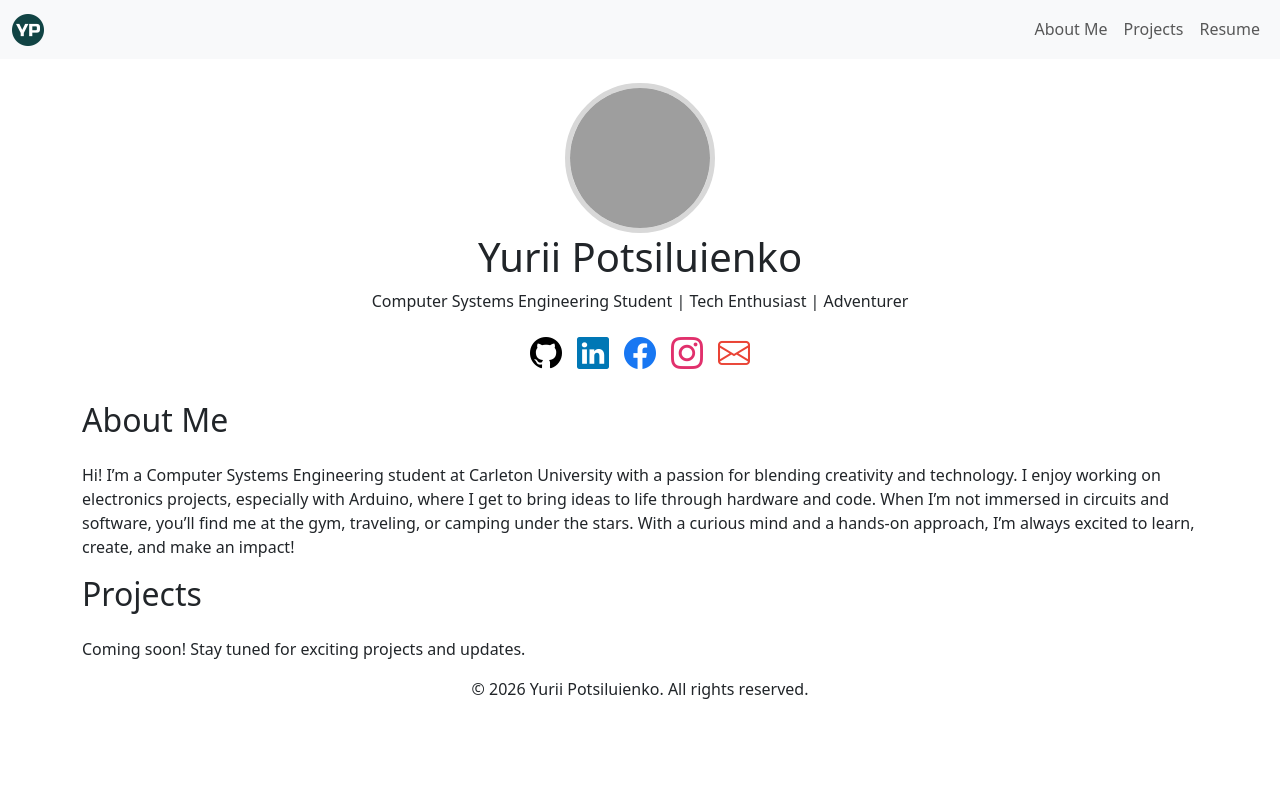
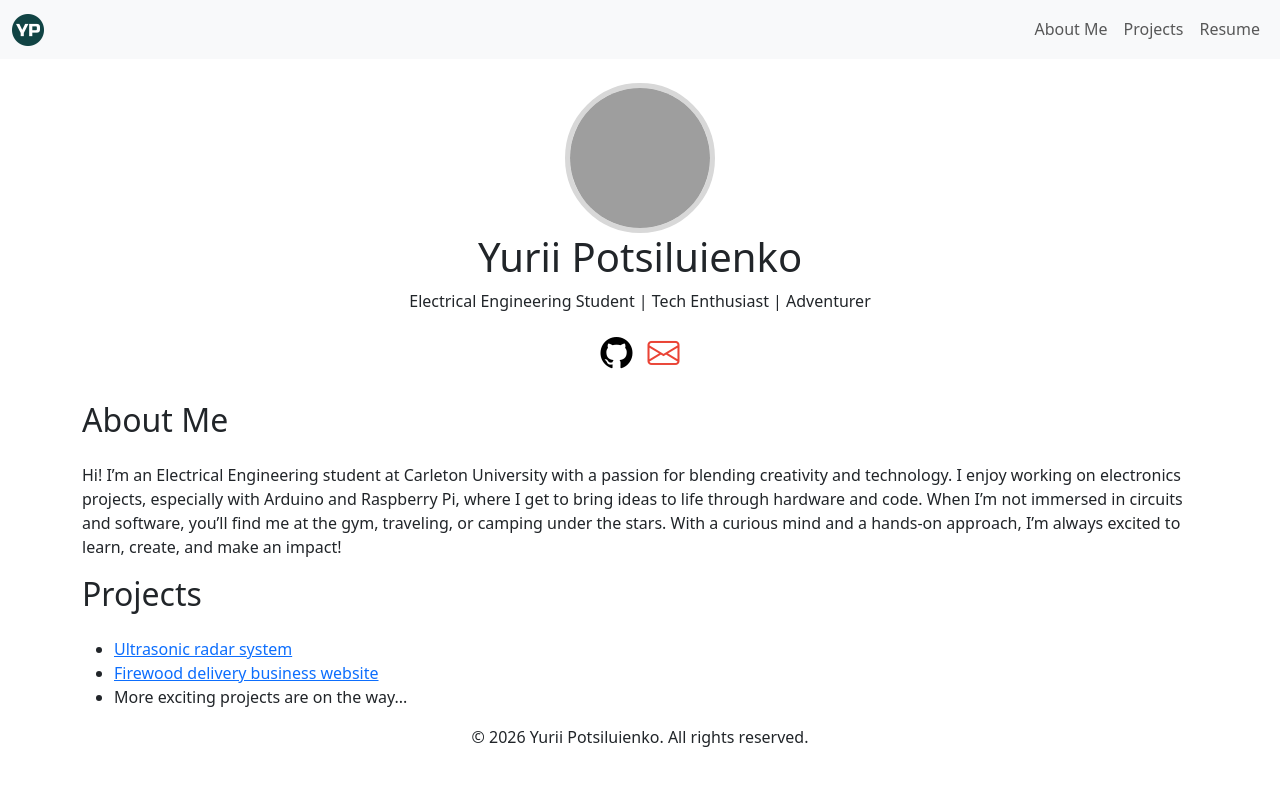
Before and after one commit to yurii-potsiluienko/yurii-potsiluienko.github.io, a plain HTML site: page index.html in a window 1280 px wide. Drawn offline with nearby package versions, Linux system fonts and the light colour scheme; grey boxes are pictures that could not be loaded.

Commit message:
Update information and added projects in index.html

```diff
--- a/index.html
+++ b/index.html
@@ -3,7 +3,7 @@
     <head>
         <meta charset="UTF-8">
         <meta name="viewport" content="width=device-width, initial-scale=1.0">
-        <meta name="description" content="Personal website of Yurii Potsiluienko, a Computer Systems Engineering student passionate about technology, electronics, and adventure.">
+        <meta name="description" content="Personal website of Yurii Potsiluienko, an Electrical Engineering student passionate about technology, electronics, and adventure.">
         <title>Yurii Potsiluienko</title>
         <!-- Favicon -->
         <link rel="icon" href="/static/img/YP_favicon.png" sizes="16x16" type="image/png">
@@ -38,23 +38,14 @@
         <header class="text-center my-4">
             <img src="/static/img/YP_professional_photo.jpg" alt="Yurii Potsiluienko" class="profile-pic">
             <h1>Yurii Potsiluienko</h1>
-            <p>Computer Systems Engineering Student | Tech Enthusiast | Adventurer</p>
+            <p>Electrical Engineering Student | Tech Enthusiast | Adventurer</p>
 
             <!-- Social Links Below the Tagline -->
             <div class="social-links-container">
                 <a href="https://github.com/yurii-potsiluienko/" target="_blank" class="github">
                     <i class="bi bi-github"></i>
                 </a>
-                <a href="https://www.linkedin.com/in/yuriipotsiluienko/" target="_blank" class="linkedin">
-                    <i class="bi bi-linkedin"></i>
-                </a>
-                <a href="https://www.facebook.com/yurii.potsiluienko/" target="_blank" class="facebook">
-                    <i class="bi bi-facebook"></i>
-                </a>
-                <a href="https://www.instagram.com/yurii.photons/" target="_blank" class="instagram">
-                    <i class="bi bi-instagram"></i>
-                </a>
-                <a href="mailto:yurii.potsiluienko@gmail.com" class="email" title="Email">
+                <a href="mailto:yp_work@tuta.io" class="email" title="Email">
                     <i class="bi bi-envelope"></i>
                 </a>
             </div>
@@ -65,8 +56,8 @@
             <div class="container">
                 <h2 class="mb-4">About Me</h2>
                 <p>
-                    Hi! I’m a Computer Systems Engineering student at Carleton University with a passion for blending creativity and technology.
-                    I enjoy working on electronics projects, especially with Arduino, where I get to bring ideas to life through hardware and code.
+                    Hi! I’m an Electrical Engineering student at Carleton University with a passion for blending creativity and technology.
+                    I enjoy working on electronics projects, especially with Arduino and Raspberry Pi, where I get to bring ideas to life through hardware and code.
                     When I’m not immersed in circuits and software, you’ll find me at the gym, traveling, or camping under the stars.
                     With a curious mind and a hands-on approach, I’m always excited to learn, create, and make an impact!
                 </p>
@@ -78,7 +69,17 @@
             <div class="container">
                 <h2 class="mb-4">Projects</h2>
                     <p>
-                        Coming soon! Stay tuned for exciting projects and updates.
+                        <ul>
+                            <li>
+                                <a href = "https://github.com/yurii-potsiluienko/ultrasonic-radar-system" target="_blank">Ultrasonic radar system</a>
+                            </li>
+                            <li>
+                                <a href = "https://www.brandonsburnbags.com/" target="_blank">Firewood delivery business website</a>
+                            </li>
+                            <li>
+                                More exciting projects are on the way...
+                            </li>
+                        </ul>
                     </p>
             </div>
         </section>
```
